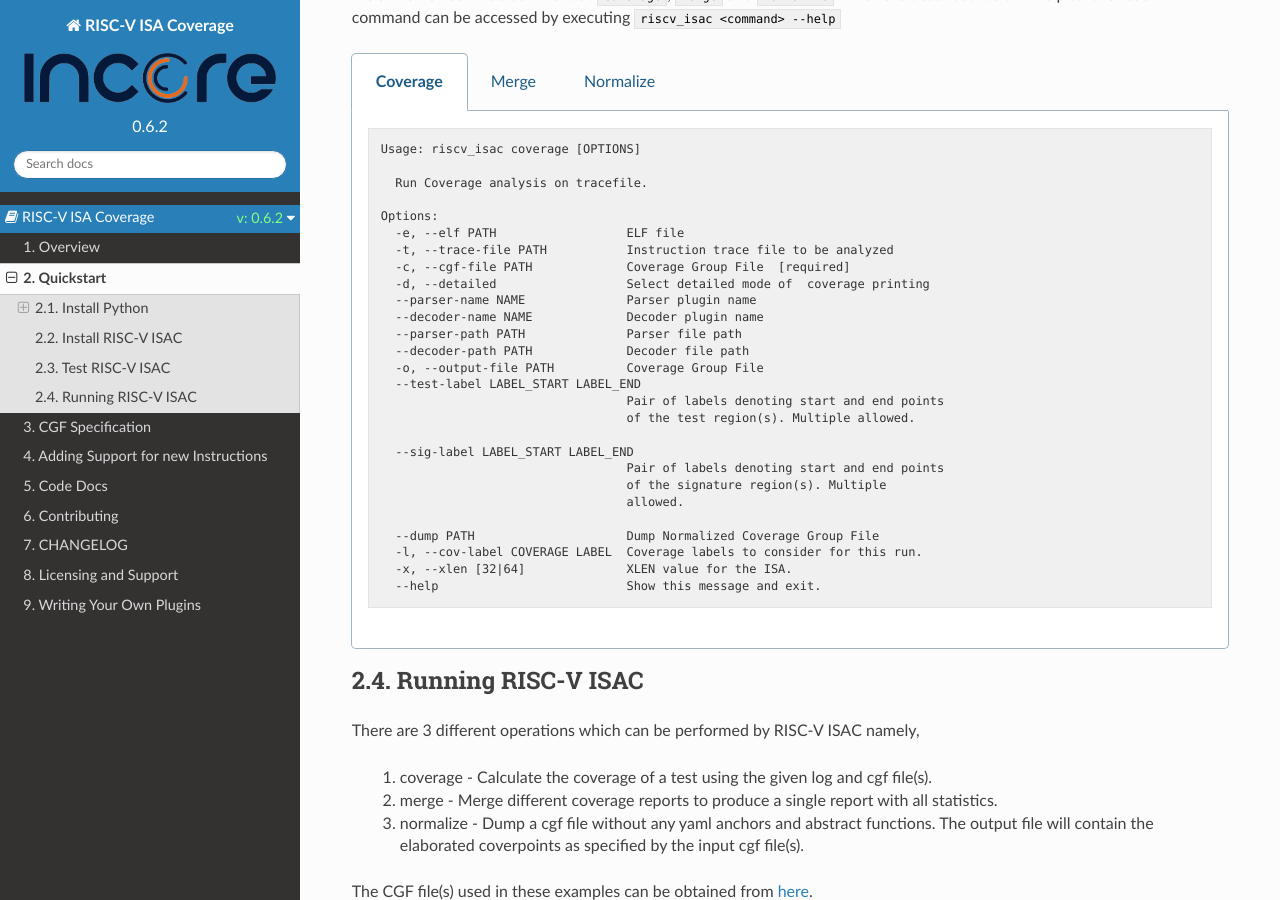
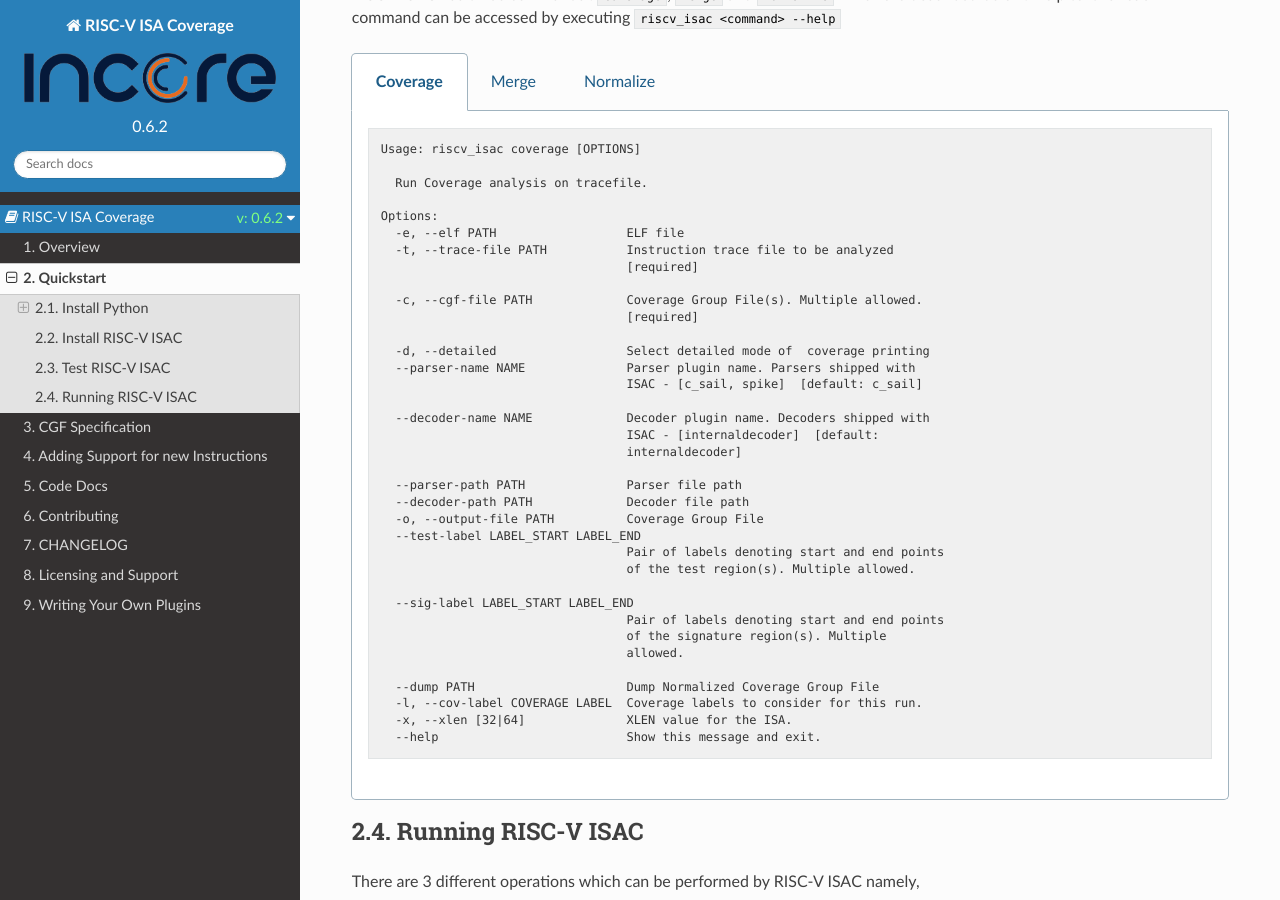
Before and after one commit to riscv-software-src/riscv-isac, a Sphinx documentation site: the page built from docs/source/quickstart.rst, in a window 1280 px wide and 900 px high, scrolled down 2137 px. Built offline with Sphinx 7.4.7 and the Read the Docs theme 2.0.0, drawn with Linux system fonts in a browser that asks for light colours; some of the changed text lies outside the part shown.

Commit message:
Added warnings for spike model and improved cli help message.

```diff
--- a/docs/source/python_plugins.rst
+++ b/docs/source/python_plugins.rst
@@ -10,6 +10,8 @@
 * Decoder Plugin(``decoderHookImpl``): Decodes the information into a common instruction class object.
 
 .. note:: The name of the python file and the name of the class should be the same.
+
+.. warning:: Coverage reported by ISAC is based on the instructions reported in the trace file. Hence it is imperative that all instructions are reported in the trace file. Currently the coverage reporting using the SPIKE model and parser is inaccurate because instructions which trap are not reported in the trace file. Such problems will exist with all parsers/models which follow similar behaviour.
 
 Function Definitions
 =====================
--- a/docs/source/quickstart.rst
+++ b/docs/source/quickstart.rst
@@ -186,33 +186,42 @@
 
     .. code-block:: console
 
-      Usage: riscv_isac coverage [OPTIONS]
+        Usage: riscv_isac coverage [OPTIONS]
 
-        Run Coverage analysis on tracefile.
+          Run Coverage analysis on tracefile.
 
-      Options:
-        -e, --elf PATH                  ELF file
-        -t, --trace-file PATH           Instruction trace file to be analyzed
-        -c, --cgf-file PATH             Coverage Group File  [required]
-        -d, --detailed                  Select detailed mode of  coverage printing
-        --parser-name NAME              Parser plugin name
-        --decoder-name NAME             Decoder plugin name
-        --parser-path PATH              Parser file path
-        --decoder-path PATH             Decoder file path
-        -o, --output-file PATH          Coverage Group File
-        --test-label LABEL_START LABEL_END
-                                        Pair of labels denoting start and end points
-                                        of the test region(s). Multiple allowed.
+        Options:
+          -e, --elf PATH                  ELF file
+          -t, --trace-file PATH           Instruction trace file to be analyzed
+                                          [required]
 
-        --sig-label LABEL_START LABEL_END
-                                        Pair of labels denoting start and end points
-                                        of the signature region(s). Multiple
-                                        allowed.
+          -c, --cgf-file PATH             Coverage Group File(s). Multiple allowed.
+                                          [required]
 
-        --dump PATH                     Dump Normalized Coverage Group File
-        -l, --cov-label COVERAGE LABEL  Coverage labels to consider for this run.
-        -x, --xlen [32|64]              XLEN value for the ISA.
-        --help                          Show this message and exit.
+          -d, --detailed                  Select detailed mode of  coverage printing
+          --parser-name NAME              Parser plugin name. Parsers shipped with
+                                          ISAC - [c_sail, spike]  [default: c_sail]
+
+          --decoder-name NAME             Decoder plugin name. Decoders shipped with
+                                          ISAC - [internaldecoder]  [default:
+                                          internaldecoder]
+
+          --parser-path PATH              Parser file path
+          --decoder-path PATH             Decoder file path
+          -o, --output-file PATH          Coverage Group File
+          --test-label LABEL_START LABEL_END
+                                          Pair of labels denoting start and end points
+                                          of the test region(s). Multiple allowed.
+
+          --sig-label LABEL_START LABEL_END
+                                          Pair of labels denoting start and end points
+                                          of the signature region(s). Multiple
+                                          allowed.
+
+          --dump PATH                     Dump Normalized Coverage Group File
+          -l, --cov-label COVERAGE LABEL  Coverage labels to consider for this run.
+          -x, --xlen [32|64]              XLEN value for the ISA.
+          --help                          Show this message and exit.
 
 
   .. tab:: Merge
@@ -288,6 +297,8 @@
 
         .. note:: To use the spike parser use ``--parser-name spike``.
 
+        .. warning:: Coverage reported by ISAC is based on the instructions reported in the trace file. Hence it is imperative that all instructions are reported in the trace file. Currently the coverage reporting using the SPIKE model is inaccurate because instructions which trap are not reported in the trace file. It is advisable to use the SAIL model for accurate coverage reporting.
+
     .. tab:: Merge
 
         Sample command to merge different coverage reports to a single report.
```
Also changed, not shown: 1 other file.
